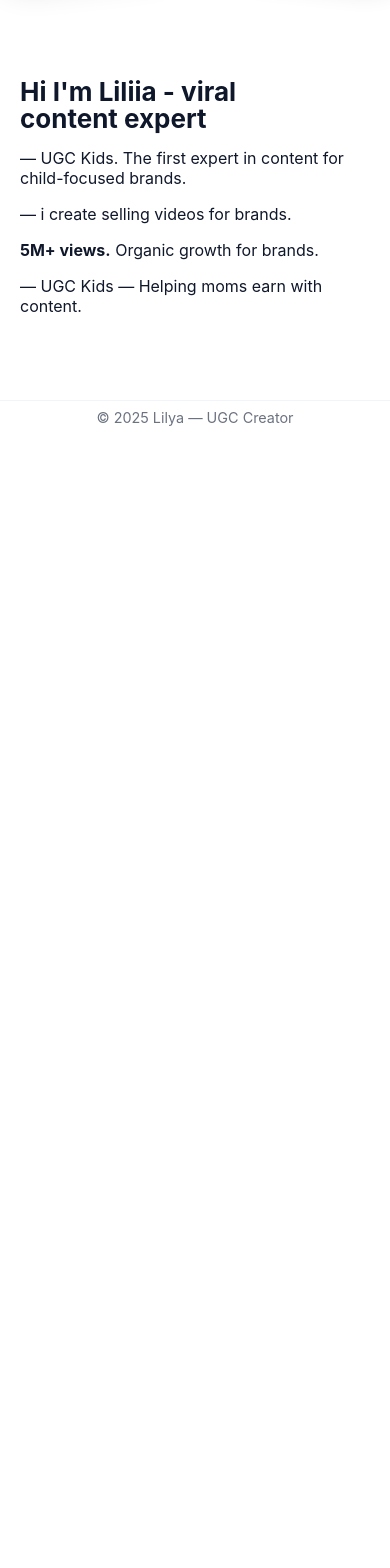
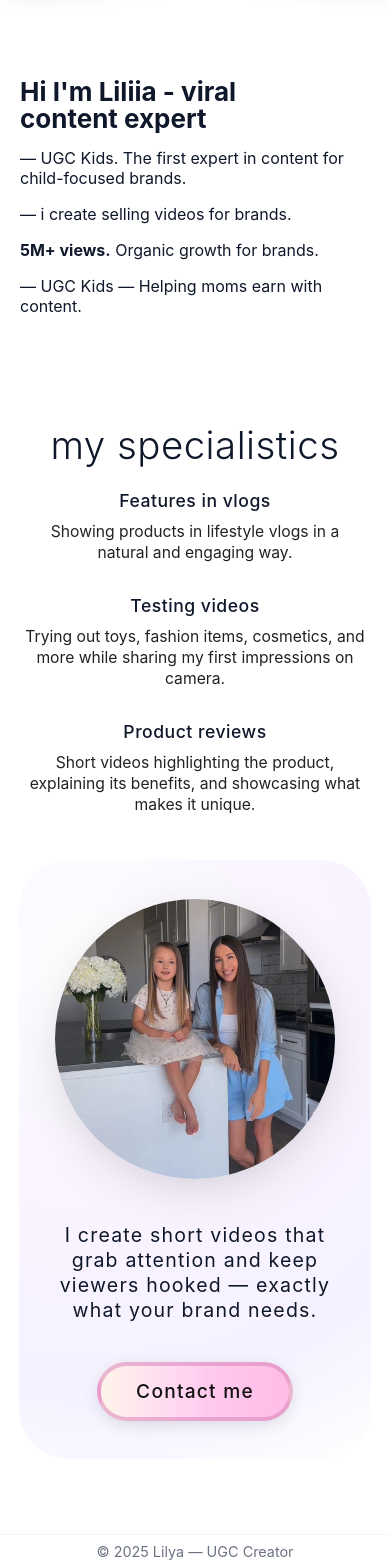
Before and after one commit to zanmax08/lilyaproject, a Vue app: page / in a window 390 px wide. Shown: the part 1148-2716 px from the top of the page. Before the commit the page ends 1582 px from the top, so only its background shows below. Built offline with nearby package versions, Linux system fonts and the light colour scheme.

Commit message:
Add specialties section to Home page with features and call-to-action

```diff
--- a/src/locales/en.json
+++ b/src/locales/en.json
@@ -11,5 +11,15 @@
   "folders": [],
   "contact": { "heading": "Contact me", "intro": "Interested in a collaboration? Send me a short brief.", "name": "Name", "namePlaceholder": "Your name", "email": "Email", "emailPlaceholder": "you@example.com", "message": "Message", "messagePlaceholder": "Short brief, timeline, budget (optional)", "submit": "Submit", "thanks": "Thanks — message saved locally (demo)." },
   "socials": { "heading": "Find me", "instagram": "Instagram", "tiktok": "TikTok", "youtube": "YouTube" }
+  ,"specialties": {
+    "heading": "my specialistics",
+    "features": [
+      { "title": "Features in vlogs", "desc": "Showing products in lifestyle vlogs in a natural and engaging way." },
+      { "title": "Testing videos", "desc": "Trying out toys, fashion items, cosmetics, and more while sharing my first impressions on camera." },
+      { "title": "Product reviews", "desc": "Short videos highlighting the product, explaining its benefits, and showcasing what makes it unique." }
+    ],
+    "lead": "I create short videos that grab attention and keep viewers hooked — exactly what your brand needs.",
+    "cta": "Contact me"
+  }
   ,"ui": { "toggle_menu": "Toggle menu", "logo_alt": "Lilya Creates" }
 }
--- a/src/locales/es.json
+++ b/src/locales/es.json
@@ -11,5 +11,15 @@
   "folders": [],
   "contact": { "heading": "Contáctame", "intro": "¿Interesado en colaborar? Envíame un breve brief.", "name": "Nombre", "namePlaceholder": "Tu nombre", "email": "Email", "emailPlaceholder": "tucorreo@ejemplo.com", "message": "Mensaje", "messagePlaceholder": "Breve brief, plazos, presupuesto (opcional)", "submit": "Enviar", "thanks": "Gracias — mensaje guardado localmente (demo)." },
   "socials": { "heading": "Encuéntrame", "instagram": "Instagram", "tiktok": "TikTok", "youtube": "YouTube" }
+  ,"specialties": {
+    "heading": "mis especialidades",
+    "features": [
+      { "title": "Presencia en vlogs", "desc": "Mostrar productos en vlogs de estilo de vida de forma natural y atractiva." },
+      { "title": "Videos de prueba", "desc": "Probo juguetes, moda, cosméticos y más mientras comparto primeras impresiones en cámara." },
+      { "title": "Reseñas de producto", "desc": "Clips cortos que destacan el producto, explican sus beneficios y muestran qué lo hace único." }
+    ],
+    "lead": "Creo videos cortos que captan la atención y mantienen al público enganchado — justo lo que tu marca necesita.",
+    "cta": "Contactarme"
+  }
   ,"ui": { "toggle_menu": "Abrir menú", "logo_alt": "Lilya Creates" }
 }
--- a/src/locales/ru.json
+++ b/src/locales/ru.json
@@ -19,5 +19,15 @@
   "folders": [],
   "contact": { "heading": "Связаться", "intro": "Заинтересованы в сотрудничестве? Пришлите короткий бриф.", "name": "Имя", "namePlaceholder": "Ваше имя", "email": "Email", "emailPlaceholder": "you@example.com", "message": "Сообщение", "messagePlaceholder": "Короткий бриф, сроки, бюджет (опционально)", "submit": "Отправить", "thanks": "Спасибо — сообщение сохранено локально (демо)." },
   "socials": { "heading": "Найти меня", "instagram": "Instagram", "tiktok": "TikTok", "youtube": "YouTube" }
+  ,"specialties": {
+    "heading": "мои специализации",
+    "features": [
+      { "title": "Включения в влоги", "desc": "Нативное появление продукта в lifestyle‑видео в живой и доверительной подаче." },
+      { "title": "Тест‑видео", "desc": "Пробую игрушки, моду, косметику и другое — делюсь первыми впечатлениями прямо на камеру." },
+      { "title": "Обзоры продукта", "desc": "Короткие клипы, которые объясняют пользу и показывают, что делает продукт уникальным." }
+    ],
+    "lead": "Я создаю короткие видео, которые сразу цепляют внимание и удерживают зрителя — именно то, что нужно вашему бренду.",
+    "cta": "Связаться"
+  }
   ,"ui": { "toggle_menu": "Открыть меню", "logo_alt": "Lilya Creates" }
 }
--- a/src/pages/Home.vue
+++ b/src/pages/Home.vue
@@ -49,6 +49,28 @@ growth for brands.</p>
 
 content.</p>
           </div>
+        </div>
+      </div>
+    </section>
+
+    <!-- Specialties Section -->
+    <section class="specialties">
+      <h2 class="spec-heading">{{ t('specialties.heading') }}</h2>
+      <div class="spec-features">
+        <div class="spec-feature" v-for="(f,i) in t('specialties.features')" :key="i">
+          <h3 class="spec-ft-title">{{ f.title }}</h3>
+          <p class="spec-ft-desc">{{ f.desc }}</p>
+        </div>
+      </div>
+      <div class="spec-main">
+        <div class="spec-photo-wrap">
+          <div class="spec-photo-circle">
+            <img :src="liliaPhoto" alt="" />
+          </div>
+        </div>
+        <div class="spec-text-block">
+          <p class="spec-lead">{{ t('specialties.lead') }}</p>
+          <router-link to="/contact" class="btn spec-cta">{{ t('specialties.cta') }}</router-link>
         </div>
       </div>
     </section>
@@ -127,3 +149,60 @@ export default {
   .hero-cta .btn.large{padding:.9rem 2.2rem}
 }
 </style>
+
+<style scoped>
+/* Specialties Section */
+.specialties{max-width:1700px;margin:0 auto;padding:3.5rem 3rem 4.5rem;position:relative}
+.spec-heading{font-size:4.2rem;font-weight:300;text-align:center;margin:0 0 2.2rem;letter-spacing:.5px}
+.spec-features{display:flex;justify-content:center;gap:4.5rem;flex-wrap:wrap;margin:0 0 3.5rem}
+.spec-feature{max-width:340px;text-align:center}
+.spec-ft-title{font-size:1.1rem;font-weight:500;margin:0 0 .6rem;letter-spacing:.5px}
+.spec-ft-desc{margin:0;font-size:.98rem;line-height:1.35;color:#222}
+.spec-main{display:flex;align-items:center;justify-content:center;gap:6rem;background:radial-gradient(circle at 22% 18%,#ffffff 0%,#faf5ff 35%,#f7f2ff 60%,#f5f3ff 78%,#ffffff 100%);border-radius:120px;padding:5rem 6rem;position:relative;overflow:hidden}
+.spec-photo-wrap{flex:0 0 auto}
+.spec-photo-circle{width:520px;height:520px;border-radius:50%;overflow:hidden;position:relative;box-shadow:0 12px 60px -18px rgba(0,0,0,.25)}
+.spec-photo-circle img{width:100%;height:100%;object-fit:cover;display:block}
+.spec-text-block{max-width:640px;display:flex;flex-direction:column;align-items:center;gap:3.2rem}
+.spec-lead{font-size:2rem;line-height:1.28;font-weight:400;text-align:center;letter-spacing:1.5px;margin:0}
+.spec-cta{display:inline-block;padding:1.05rem 3.4rem;border-radius:54px;background:linear-gradient(90deg,#fff4ea 0%,#ffd7f2 40%,#ffc8ec 60%,#ffbde5 100%);border:4px solid rgba(216,134,186,0.55);font-weight:500;letter-spacing:2px;font-size:1.65rem;color:#111;text-decoration:none;transition:.45s cubic-bezier(.16,.8,.3,1);box-shadow:0 4px 22px -6px rgba(0,0,0,.2)}
+.spec-cta:hover{transform:scale(1.07);box-shadow:0 14px 38px -10px rgba(0,0,0,.32)}
+.spec-cta:active{transform:scale(1.02)}
+
+@media (max-width:1500px){
+  .spec-photo-circle{width:470px;height:470px}
+  .spec-main{gap:5rem;padding:4.5rem 5rem}
+}
+@media (max-width:1250px){
+  .spec-photo-circle{width:420px;height:420px}
+  .spec-main{gap:4rem;padding:4rem 4rem;border-radius:90px}
+  .spec-heading{font-size:3.6rem}
+  .spec-lead{font-size:1.8rem}
+}
+@media (max-width:1080px){
+  .spec-photo-circle{width:380px;height:380px}
+  .spec-main{gap:3rem;padding:3.5rem 3rem}
+  .spec-heading{font-size:3.4rem}
+  .spec-lead{font-size:1.65rem}
+}
+@media (max-width:960px){
+  .spec-main{flex-direction:column;gap:2.8rem;padding:3.2rem 2.4rem;border-radius:70px}
+  .spec-photo-circle{width:460px;height:460px}
+  .spec-text-block{gap:2.4rem}
+  .spec-lead{font-size:1.55rem;letter-spacing:1.2px}
+  .spec-cta{font-size:1.4rem;padding:.95rem 2.8rem}
+}
+@media (max-width:640px){
+  .specialties{padding:2.6rem 1.2rem 3.4rem}
+  .spec-features{gap:2rem;margin-bottom:2.8rem}
+  .spec-heading{font-size:2.8rem;margin-bottom:1.4rem}
+  .spec-photo-circle{width:340px;height:340px}
+  .spec-main{padding:2.4rem 1.4rem;border-radius:50px}
+  .spec-lead{font-size:1.35rem}
+  .spec-cta{font-size:1.2rem;padding:.85rem 2.2rem;letter-spacing:1.2px}
+}
+@media (max-width:420px){
+  .spec-photo-circle{width:280px;height:280px}
+  .spec-heading{font-size:2.4rem}
+  .spec-lead{font-size:1.22rem}
+}
+</style>
```
